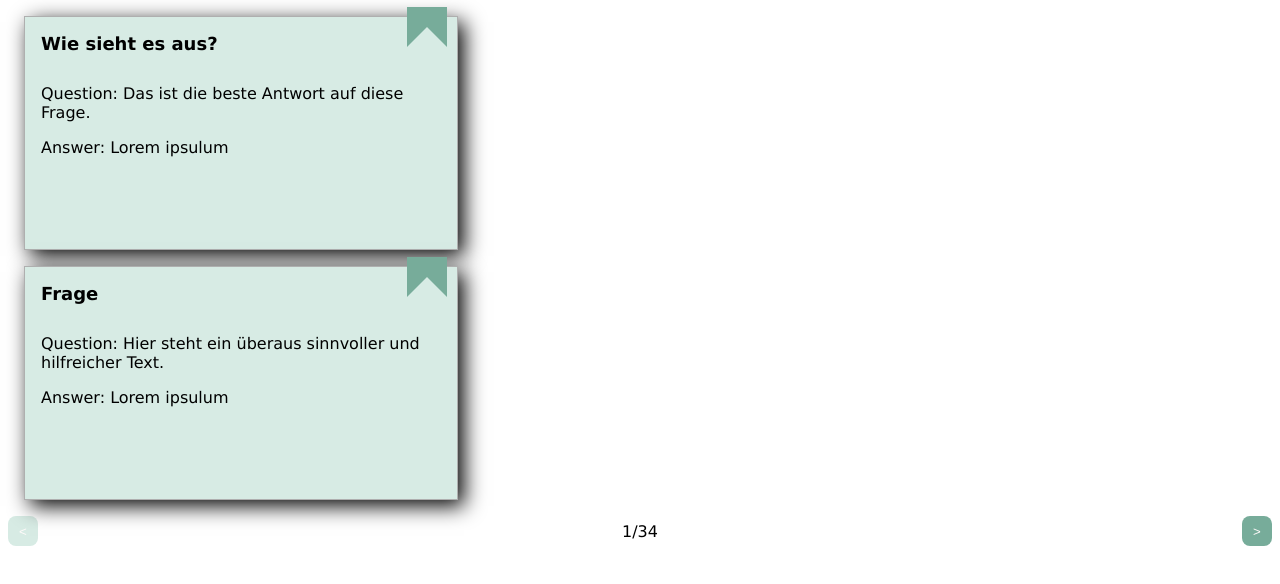
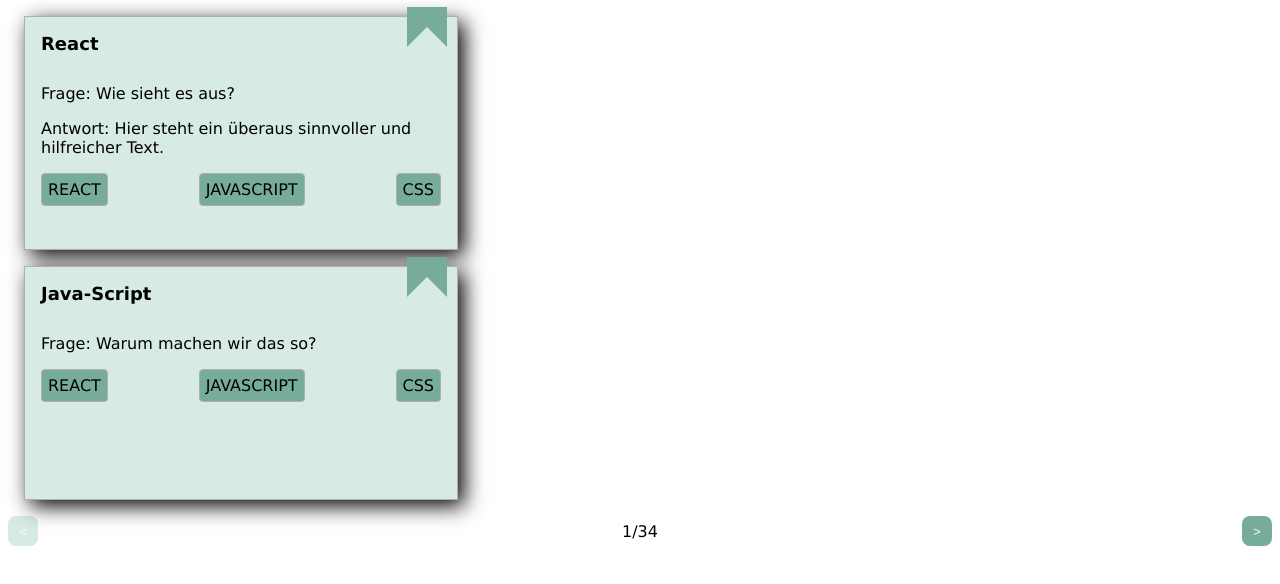
Before and after one commit to danicadombek/react-playground, a React (Vite) app: page / in a window 1280 px wide. Shown: the top 584 px of the page. Built offline with nearby package versions, Linux system fonts and the light colour scheme.

Commit message:
Add tags to Card-array

```diff
--- a/src/App.jsx
+++ b/src/App.jsx
@@ -4,33 +4,57 @@
 
 const cards = [
   {
-    title: 'Wie sieht es aus?',
-    questionText: 'Das ist die beste Antwort auf diese Frage.',
-    answerText: 'Lorem ipsulum',
+    title: 'React',
+    questionText: 'Wie sieht es aus?',
+    answerText: 'Hier steht ein überaus sinnvoller und hilfreicher Text.',
     isBookmarked: true,
+    isAnswerVisible: true,
     id: 1,
+    tag1Text: 'React',
+    tag2Text: 'Javascript',
+    tag3Text: 'CSS',
   },
   {
-    title: 'Frage',
-    questionText: 'Hier steht ein überaus sinnvoller und hilfreicher Text.',
-    answerText: 'Lorem ipsulum',
+    title: 'Java-Script',
+    questionText: 'Warum machen wir das so?',
+    answerText: 'Hier steht ein überaus sinnvoller und hilfreicher Text.',
     isBookmarked: true,
+    isAnswerVisible: false,
     id: 2,
+    tag1Text: 'React',
+    tag2Text: 'Javascript',
+    tag3Text: 'CSS',
   },
 ]
 
 export default () => {
   return (
     <div>
-      {cards.map(({ id, title, questionText, answerText, isBookmarked }) => (
+      {cards.map(
+        ({
+          id,
+          title,
+          questionText,
+          answerText,
+          isBookmarked,
+          isAnswerVisible,
+          tag1Text,
+          tag2Text,
+          tag3Text,
+        }) => (
           <Cards
             key={id}
             title={title}
             questionText={questionText}
             answerText={answerText}
             isBookmarked={isBookmarked}
+            isAnswerVisible={isAnswerVisible}
+            tag1Text={tag1Text}
+            tag2Text={tag2Text}
+            tag3Text={tag3Text}
           />
-      ))}
+        )
+      )}
 
       <Pagination isLeftDisabled text="1/34" />
     </div>
--- a/src/Cards.css
+++ b/src/Cards.css
@@ -31,3 +31,21 @@
   border: 20px solid rgb(119, 172, 154);
   border-bottom-color: transparent;
 }
+
+.hidden {
+  display: none;
+}
+
+.Card-tags-style {
+  display: flex;
+  align-items: flex-end;
+  justify-content: space-between;
+}
+
+.Card-tags {
+  background: rgb(119, 172, 154);
+  border: 1px solid rgb(175, 175, 175);
+  border-radius: 4px;
+  width: auto;
+  padding: 6px;
+}
--- a/src/Cards.jsx
+++ b/src/Cards.jsx
@@ -6,6 +6,10 @@
   questionText,
   answerText,
   isBookmarked,
+  isAnswerVisible,
+  tag1Text,
+  tag2Text,
+  tag3Text,
 }) {
   return (
     <section className="Cards">
@@ -15,8 +19,15 @@
         className={isBookmarked ? 'bookmark--selected bookmark' : 'bookmark'}
         aria-label="bookmark"
       ></div>
-      <p>Question: {questionText}</p>
-      <p>Answer: {answerText}</p>
+      <p>Frage: {questionText}</p>
+      <p className={isAnswerVisible ? 'answerText' : 'hidden'}>
+        Antwort: {answerText}
+      </p>
+      <div className="Card-tags-style">
+        <div className="Card-tags">{tag1Text.toUpperCase()}</div>
+        <div className="Card-tags">{tag2Text.toUpperCase()}</div>
+        <div className="Card-tags">{tag3Text.toUpperCase()}</div>
+      </div>
     </section>
   )
 }
```
Lines whose indentation alone changed are shown as unchanged.
